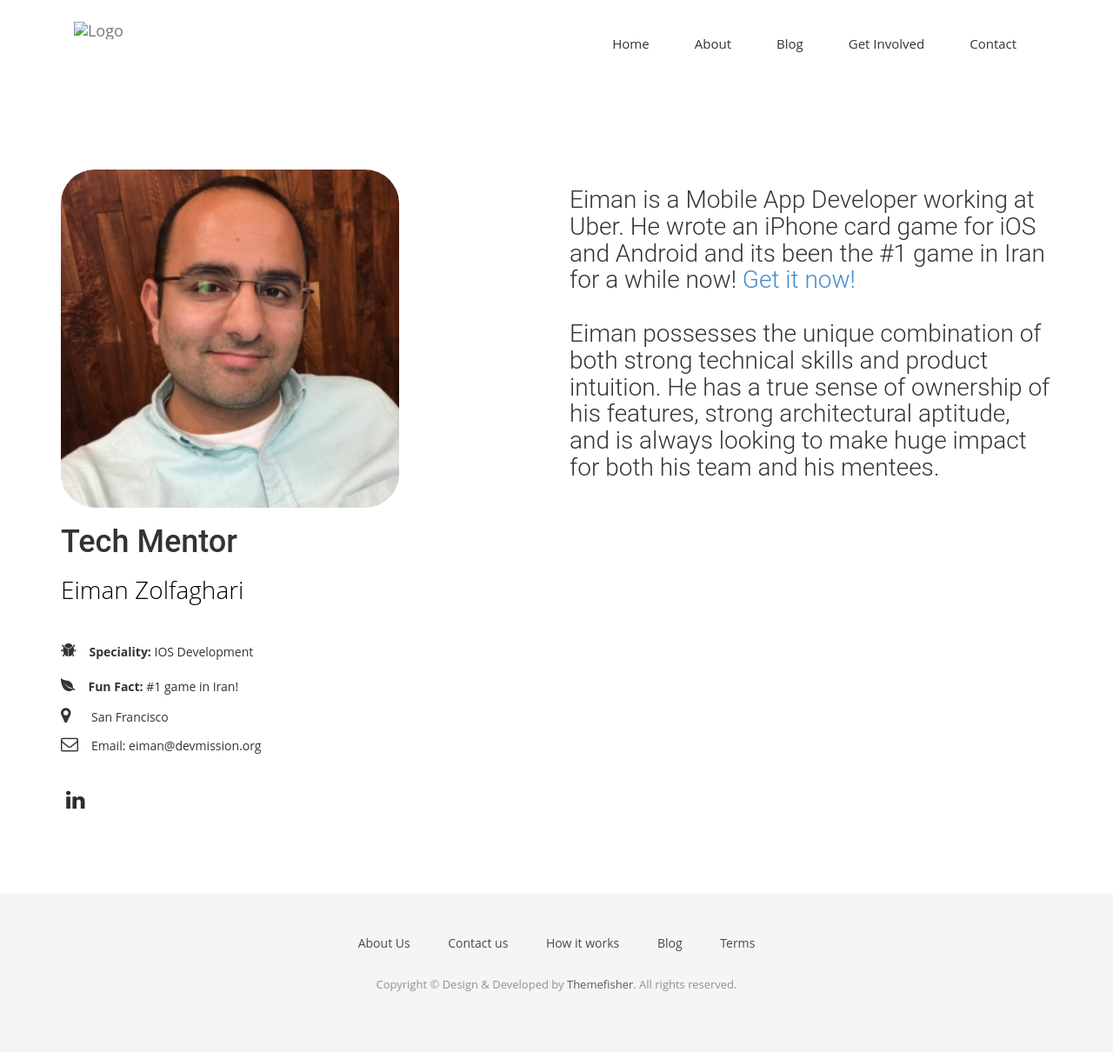
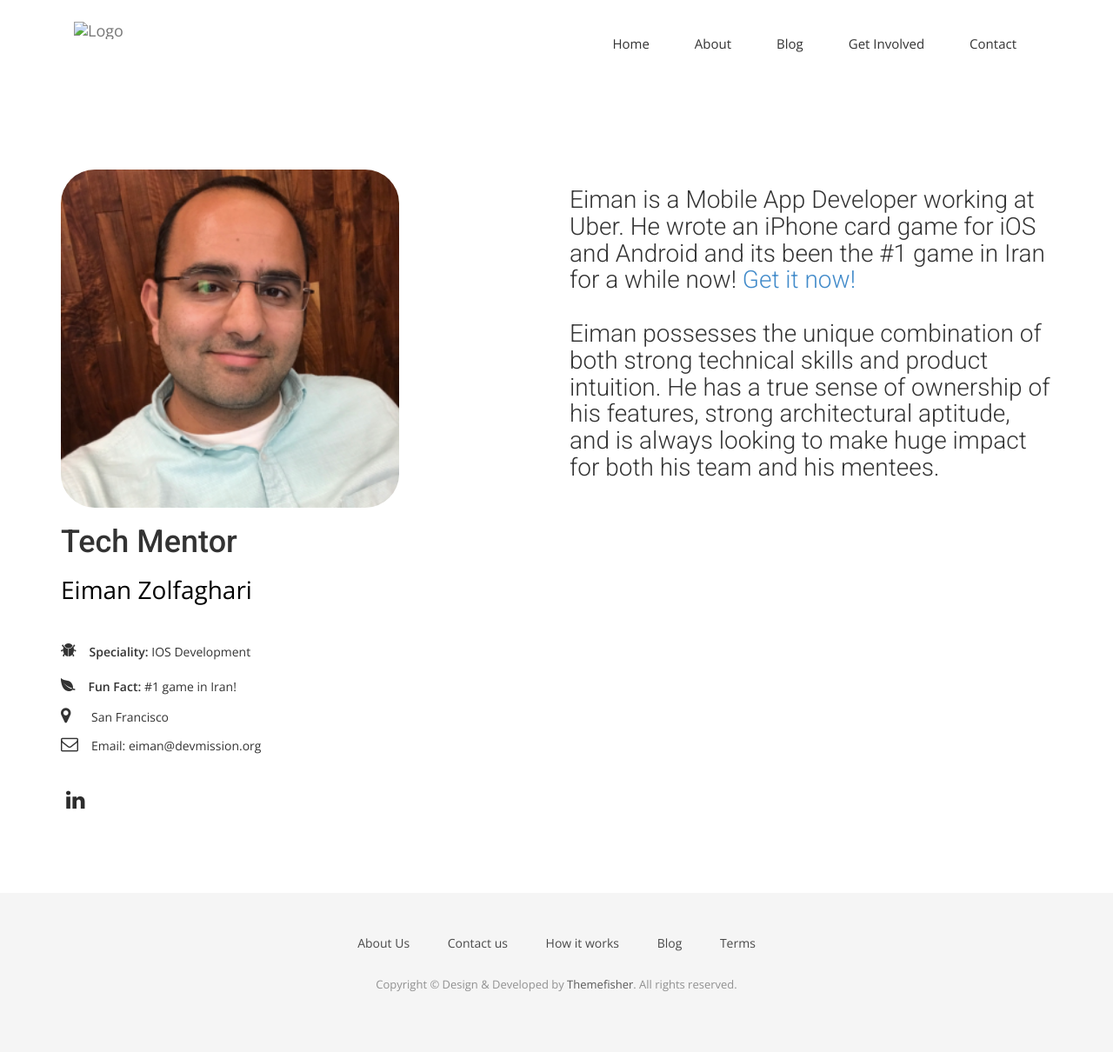
Before and after one commit to dev-mission/devmission.org, a Jekyll site: the page built from pages/Eiman.html, in a window 1280 px wide. Shown: the whole page at 87% size. Built offline with Jekyll 4.4.1, drawn with Linux system fonts in a browser that asks for light colours; nearby versions of some CDN libraries; some web fonts are replaced.

Commit message:
Update head.html

```diff
--- a/_includes/head.html
+++ b/_includes/head.html
@@ -18,6 +18,9 @@
 <link rel="stylesheet" href="{{ site.baseurl }}/css/aboutUs.css" />
 <link rel="stylesheet" href="{{ site.baseurl }}/css/individualBios.css" />
 
+<link rel="stylesheet" href="//fonts.googleapis.com/css?family=Open+Sans:400,300,600)" />
+<link rel="stylesheet" href="//fonts.googleapis.com/css?family=Roboto:400,100,300,500,700" />
+<link rel="stylesheet" href="//fonts.googleapis.com/css?family=Volkhov:400italic" />
 
 <!-- Js -->
 <script src="//ajax.googleapis.com/ajax/libs/jquery/1.10.2/jquery.min.js"></script>
```
